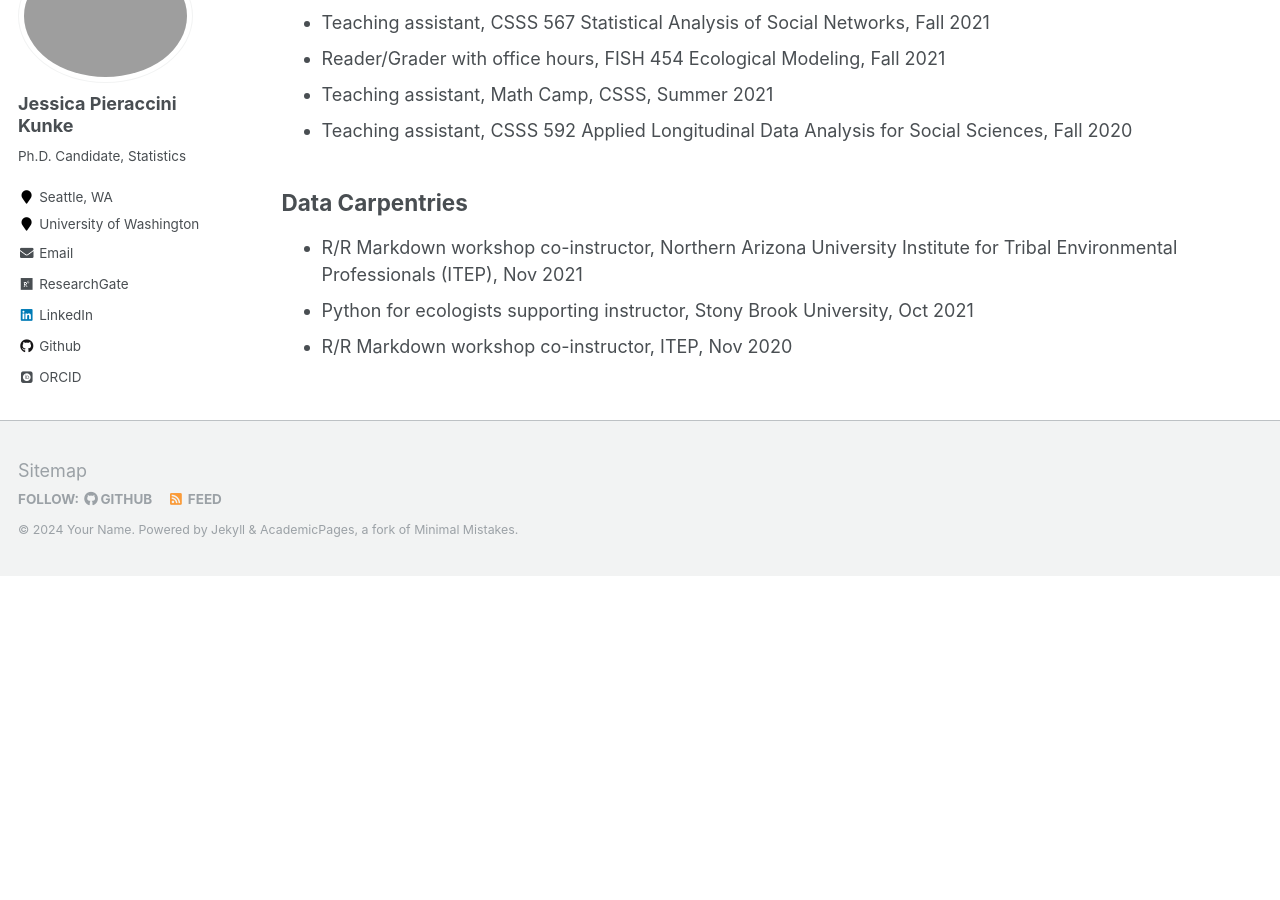
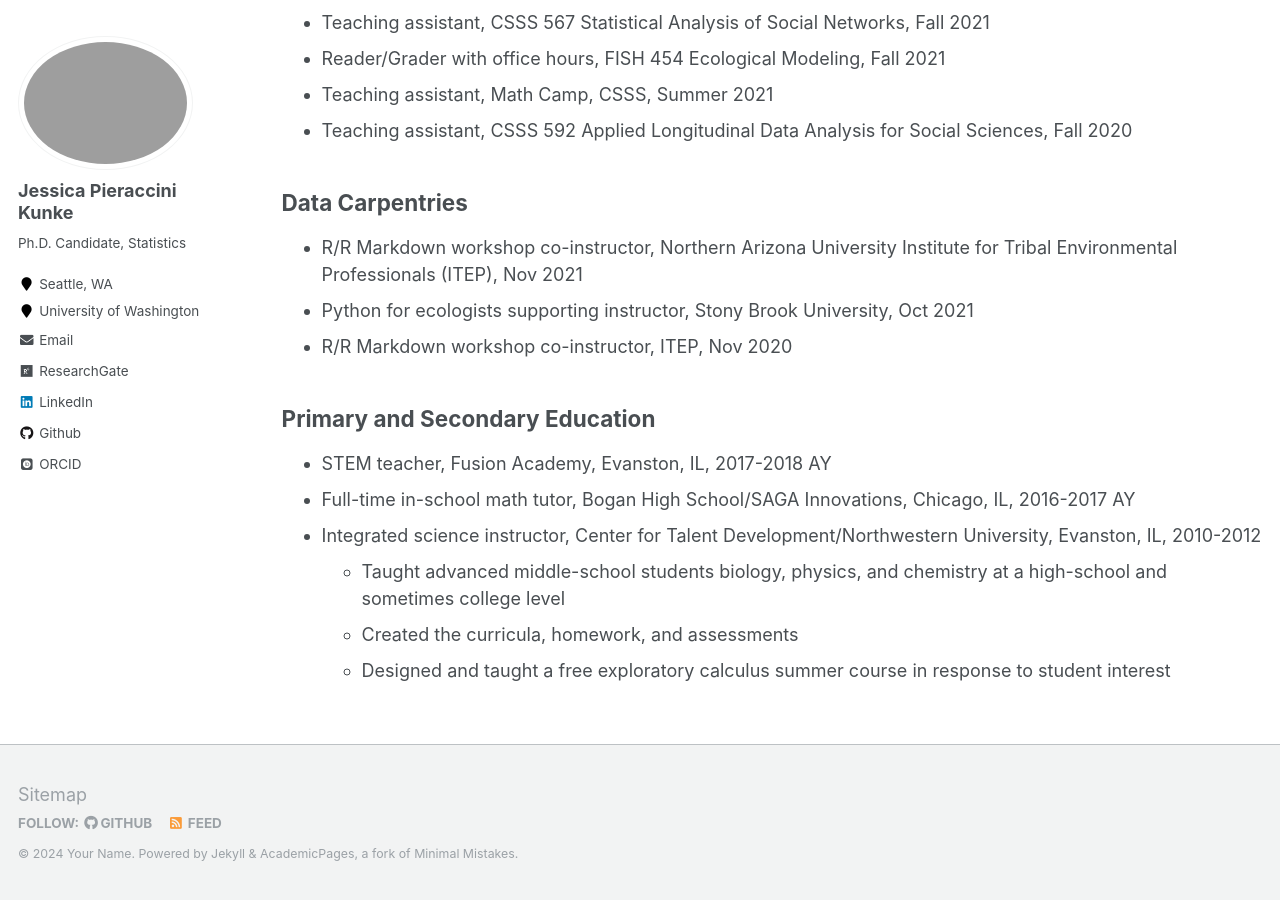
Before and after one commit to jpierkunke/jpierkunke.github.io, a Jekyll site: the page built from _pages/teaching.md, in a window 1280 px wide and 900 px high, scrolled down 832 px. Built offline with Jekyll 4.4.1, drawn with Linux system fonts in a browser that asks for light colours; some web fonts are replaced; before the commit the page ends 1408 px from its top, so only the background shows below that.

Commit message:
Update teaching.md

```diff
--- a/_pages/teaching.md
+++ b/_pages/teaching.md
@@ -27,3 +27,12 @@ One of my key roles is to help students become more self-directed learners, whic
 - Python for ecologists supporting instructor, Stony Brook University, Oct 2021
 - R/R Markdown workshop co-instructor, ITEP, Nov 2020
 <!--- [(webpage)](https://marwahaha.github.io/2020-11-04-ITEP-online/) --->
+
+## Primary and Secondary Education
+
+- STEM teacher, Fusion Academy, Evanston, IL, 2017-2018 AY
+- Full-time in-school math tutor, Bogan High School/SAGA Innovations, Chicago, IL, 2016-2017 AY
+- Integrated science instructor, Center for Talent Development/Northwestern University, Evanston, IL, 2010-2012
+    - Taught advanced middle-school students biology, physics, and chemistry at a high-school and sometimes college level
+    - Created the curricula, homework, and assessments
+    - Designed and taught a free exploratory calculus summer course in response to student interest
```
